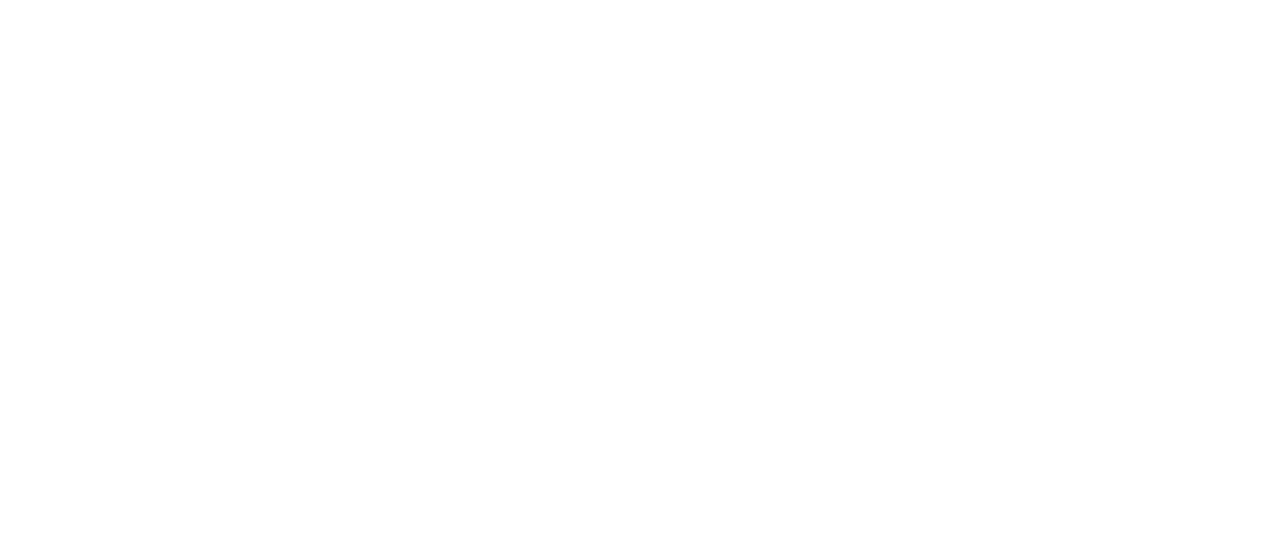
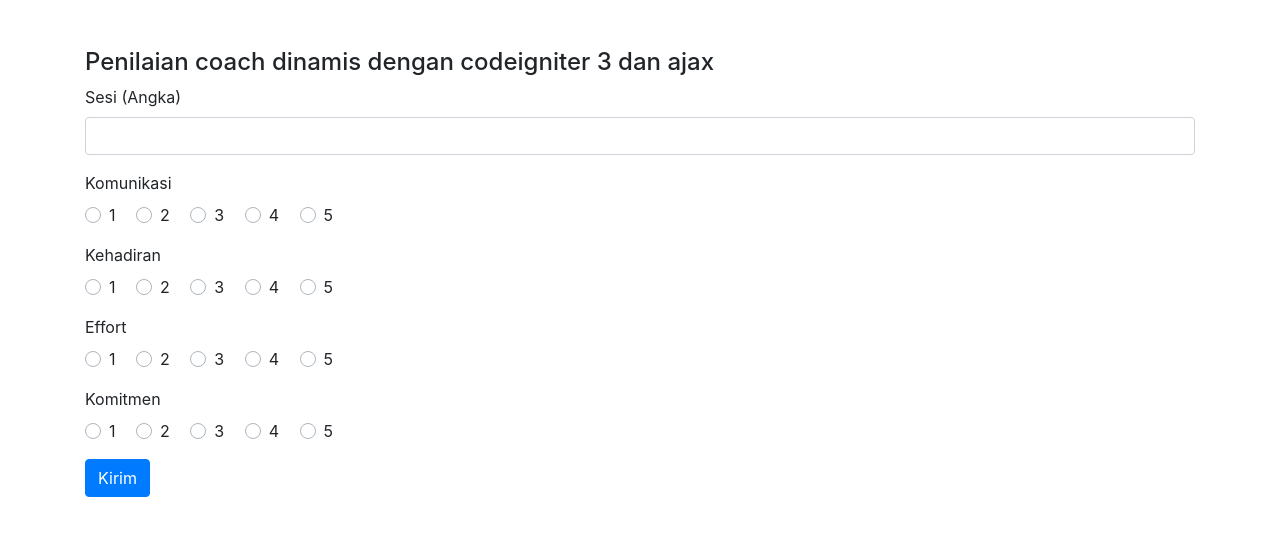
Before and after one commit to adiher22/report-coach, a CodeIgniter app: the page made by application/views/nilai.php in a window 1280 px wide. Before the commit the part shown is empty. Shown: the top 536 px of the page. Run offline with CodeIgniter, Linux system fonts and the light colour scheme.

Commit message:
Add[Controller,View]: Penilaian, list-coach, nilai

```diff
--- a/application/views/list-coach.php
+++ b/application/views/list-coach.php
@@ -28,7 +28,7 @@
         </select>
     </div>
     <div class="form-group">
-       <button type="submit" class="btn btn-primary">Kirim</button>
+       <button type="submit" id="kirim" class="btn btn-primary">Kirim</button>
     </div>
 
     <script>
--- a/application/views/nilai.php
+++ b/application/views/nilai.php
@@ -0,0 +1,169 @@
+<!DOCTYPE html>
+<html>
+<head>
+    <title>Penilaian coach dinamis dengan codeigniter 3 dan ajax</title>
+    <!-- Load file CSS Bootstrap melalui CDN -->
+    <link rel="stylesheet" href="https://maxcdn.bootstrapcdn.com/bootstrap/4.3.1/css/bootstrap.min.css">
+    <!-- Load file library jQuery melalui CDN -->
+    <script src="https://ajax.googleapis.com/ajax/libs/jquery/3.4.1/jquery.min.js"></script>
+</head>
+<body>
+<div class="container mt-5">
+     <h4>Penilaian coach dinamis dengan codeigniter 3 dan ajax</h4>
+     <form action="">
+    <div class="form-group">
+        <label for="sesi">Sesi (Angka)</label>
+        <input type="number" id="sesi" name="sesi" class="form-control">
+
+    </div>
+
+
+    <label for="">Komunikasi</label>
+     <div class="form-group">
+        <div class="custom-control custom-radio custom-control-inline">
+            <label class="custom-control-label" for="customRadioInline1">1</label>
+            <input type="radio" id="customRadioInline1" name="customRadioInline1" class="custom-control-input">
+
+        </div>
+
+         <div class="custom-control custom-radio custom-control-inline">
+             <label class="custom-control-label" for="customRadioInline1">2</label>
+            <input type="radio" id="customRadioInline2" name="customRadioInline1" class="custom-control-input">
+
+        </div>
+         <div class="custom-control custom-radio custom-control-inline">
+             <label class="custom-control-label" for="customRadioInline1">3</label>
+            <input type="radio" id="customRadioInline2" name="customRadioInline1" class="custom-control-input">
+
+        </div>
+         <div class="custom-control custom-radio custom-control-inline">
+             <label class="custom-control-label" for="customRadioInline1">4</label>
+            <input type="radio" id="customRadioInline2" name="customRadioInline1" class="custom-control-input">
+
+        </div>
+         <div class="custom-control custom-radio custom-control-inline">
+            <input type="radio" id="customRadioInline2" name="customRadioInline1" class="custom-control-input">
+             <label class="custom-control-label" for="customRadioInline1">5</label>
+        </div>
+    </div>
+     <label for="">Kehadiran</label>
+     <div class="form-group">
+        <div class="custom-control custom-radio custom-control-inline">
+            <label class="custom-control-label" for="customRadioInline1">1</label>
+            <input type="radio" id="customRadioInline1" name="customRadioInline1" class="custom-control-input">
+
+        </div>
+
+         <div class="custom-control custom-radio custom-control-inline">
+             <label class="custom-control-label" for="customRadioInline1">2</label>
+            <input type="radio" id="customRadioInline2" name="customRadioInline1" class="custom-control-input">
+
+        </div>
+         <div class="custom-control custom-radio custom-control-inline">
+             <label class="custom-control-label" for="customRadioInline1">3</label>
+            <input type="radio" id="customRadioInline2" name="customRadioInline1" class="custom-control-input">
+
+        </div>
+         <div class="custom-control custom-radio custom-control-inline">
+             <label class="custom-control-label" for="customRadioInline1">4</label>
+            <input type="radio" id="customRadioInline2" name="customRadioInline1" class="custom-control-input">
+
+        </div>
+         <div class="custom-control custom-radio custom-control-inline">
+            <input type="radio" id="customRadioInline2" name="customRadioInline1" class="custom-control-input">
+             <label class="custom-control-label" for="customRadioInline1">5</label>
+        </div>
+    </div>
+     <label for="">Effort</label>
+     <div class="form-group">
+        <div class="custom-control custom-radio custom-control-inline">
+            <label class="custom-control-label" for="customRadioInline1">1</label>
+            <input type="radio" id="customRadioInline1" name="customRadioInline1" class="custom-control-input">
+
+        </div>
+
+         <div class="custom-control custom-radio custom-control-inline">
+             <label class="custom-control-label" for="customRadioInline1">2</label>
+            <input type="radio" id="customRadioInline2" name="customRadioInline1" class="custom-control-input">
+
+        </div>
+         <div class="custom-control custom-radio custom-control-inline">
+             <label class="custom-control-label" for="customRadioInline1">3</label>
+            <input type="radio" id="customRadioInline2" name="customRadioInline1" class="custom-control-input">
+
+        </div>
+         <div class="custom-control custom-radio custom-control-inline">
+             <label class="custom-control-label" for="customRadioInline1">4</label>
+            <input type="radio" id="customRadioInline2" name="customRadioInline1" class="custom-control-input">
+
+        </div>
+         <div class="custom-control custom-radio custom-control-inline">
+            <input type="radio" id="customRadioInline2" name="customRadioInline1" class="custom-control-input">
+             <label class="custom-control-label" for="customRadioInline1">5</label>
+        </div>
+    </div>
+     <label for="">Komitmen</label>
+     <div class="form-group">
+        <div class="custom-control custom-radio custom-control-inline">
+            <label class="custom-control-label" for="customRadioInline1">1</label>
+            <input type="radio" id="customRadioInline1" name="customRadioInline1" class="custom-control-input">
+
+        </div>
+
+         <div class="custom-control custom-radio custom-control-inline">
+             <label class="custom-control-label" for="customRadioInline1">2</label>
+            <input type="radio" id="customRadioInline2" name="customRadioInline1" class="custom-control-input">
+
+        </div>
+         <div class="custom-control custom-radio custom-control-inline">
+             <label class="custom-control-label" for="customRadioInline1">3</label>
+            <input type="radio" id="customRadioInline2" name="customRadioInline1" class="custom-control-input">
+
+        </div>
+         <div class="custom-control custom-radio custom-control-inline">
+             <label class="custom-control-label" for="customRadioInline1">4</label>
+            <input type="radio" id="customRadioInline2" name="customRadioInline1" class="custom-control-input">
+
+        </div>
+         <div class="custom-control custom-radio custom-control-inline">
+            <input type="radio" id="customRadioInline2" name="customRadioInline1" class="custom-control-input">
+             <label class="custom-control-label" for="customRadioInline1">5</label>
+        </div>
+    </div>
+    <div class="form-group">
+       <button type="submit" id="kirim" class="btn btn-primary">Kirim</button>
+    </div>
+    </form>
+    <script>
+
+
+        $("#coach").change(function(){
+
+            // variabel dari nilai combo box kendaraan
+            var id_coach = $("#coach").val();
+
+            // Menggunakan ajax untuk mengirim dan dan menerima data dari server
+            $.ajax({
+                url : "<?php echo base_url();?>/ListCoach/getCoache",
+                method : "POST",
+                data : {id_coach:id_coach},
+                async : false,
+                dataType : 'json',
+                success: function(data){
+                    var html = '';
+                    var i;
+
+                    for(i=0; i<data.length; i++){
+                        html += '<option value='+data[i].id+'>'+data[i].name_coache+'</option>';
+                    }
+                   $('#coache').html(html);
+
+                }
+
+            });
+        });
+    </script>
+
+</div>
+</body>
+</html>
```
Also changed, not shown: application/controllers/Penilaian.php (added, +18 -0 lines).
